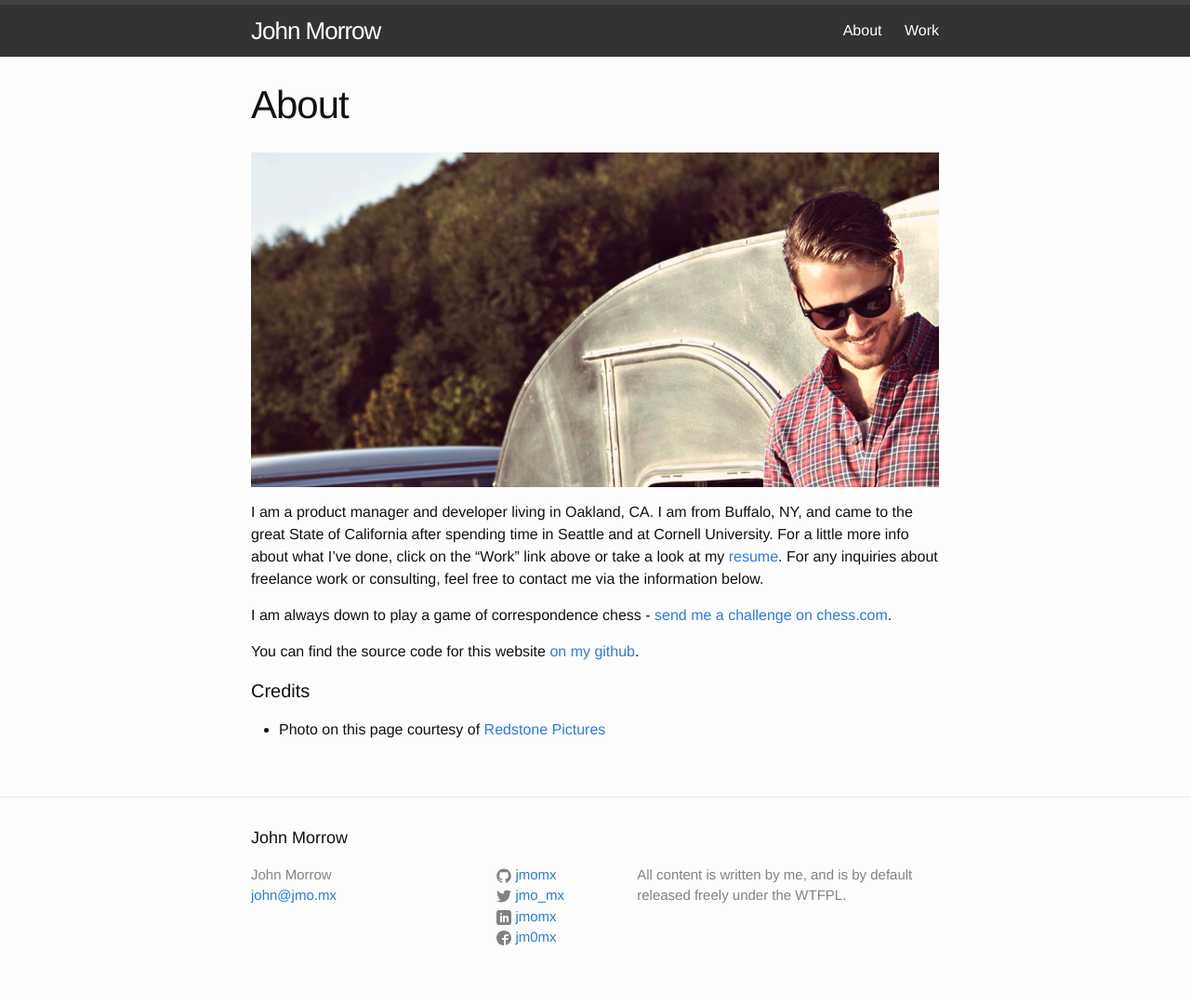
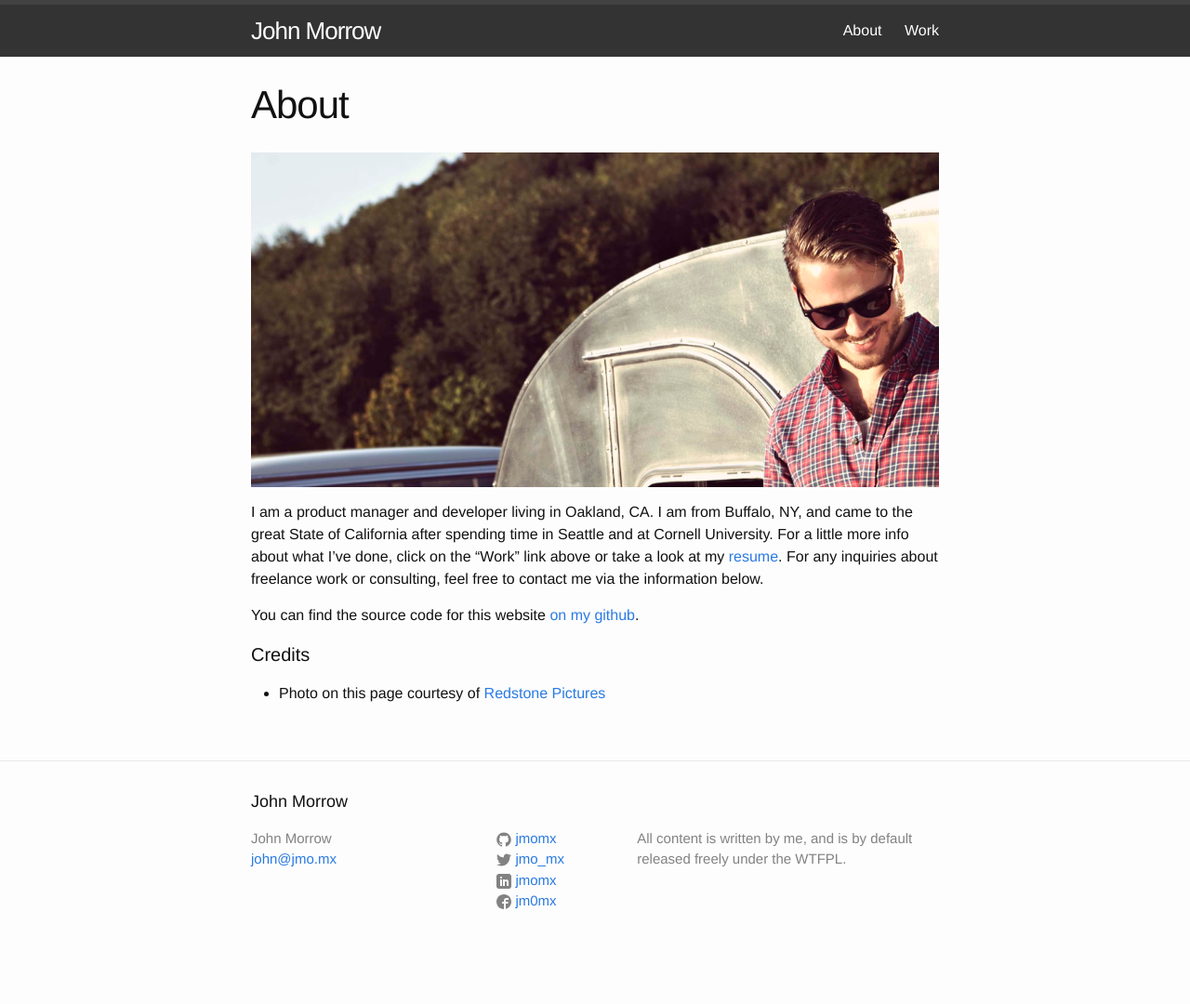
Before and after one commit to mrjohnmorrow/mrjohnmorrow.github.io, a Jekyll site: the page built from about.md, in a window 1280 px wide. Shown: the whole page at 93% size. Built offline with Jekyll 4.4.1, drawn with Linux system fonts in a browser that asks for light colours; after the commit the page ends 1041 px from its top, so only the background shows below that.

Commit message:
Update about.md

```diff
--- a/about.md
+++ b/about.md
@@ -8,8 +8,6 @@ permalink: /about/
 
 I am a product manager and developer living in Oakland, CA.  I am from Buffalo, NY, and came to the great State of California after spending time in Seattle and at Cornell University. For a little more info about what I've done, click on the "Work" link above or take a look at my [resume](/JohnMorrowResume.pdf). For any inquiries about freelance work or consulting, feel free to contact me via the information below.
 
-I am always down to play a game of correspondence chess - [send me a challenge on chess.com](http://www.chess.com/echess/create_game?uid=11525784).
-
 You can find the source code for this website [on my github](https://github.com/jmomx/mrjohnmorrow.github.io).
 
 #### Credits
```
